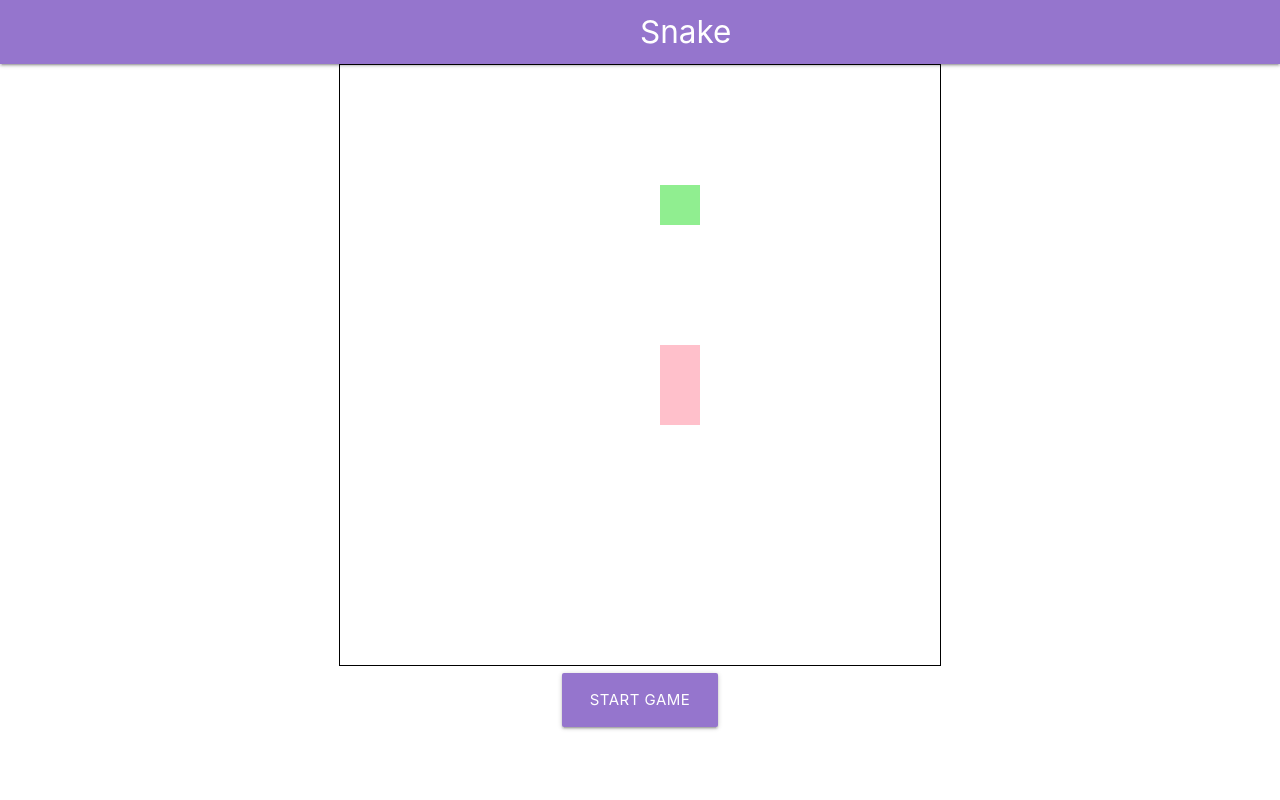
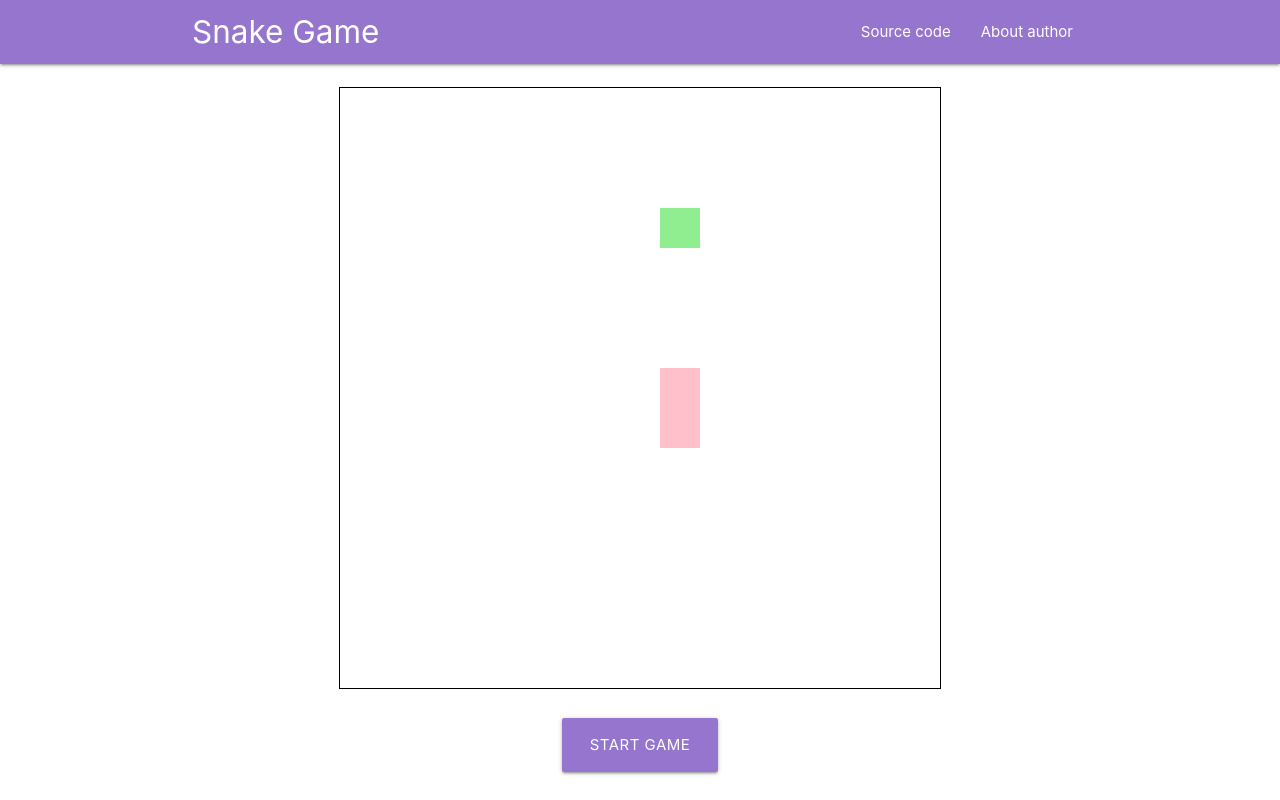
Before and after one commit to mtytos/SNAKE-GAME, a React (Create React App) app: page / in a window 1280 px wide. Built offline with nearby package versions, Linux system fonts and the light colour scheme.

Commit message:
add nav description

```diff
--- a/src/App.js
+++ b/src/App.js
@@ -92,6 +92,7 @@ const App = () => {
     return (
         <div>
             <Navbar />
+            <br/>
             <div className="container center-align">
                 <div role="button" tabIndex="0" onKeyDown={e => moveSnake(e)}>
                     <canvas
@@ -101,7 +102,7 @@ const App = () => {
                         height={`${CANVAS_SIZE[1]}px`}
                     />
                     {gameOver && <div>GAME OVER!</div>}
-                    <br/>
+                    <br/><br/>
                     <ButtonStart start={() => startGame()} />
                 </div>
             </div>
--- a/src/components/Navbar.jsx
+++ b/src/components/Navbar.jsx
@@ -3,8 +3,12 @@ import React from "react";
 const Navbar = () => {
     return (
         <nav className="nav-wraper deep-purple lighten-2">
-            <div className="container center-align">
-                <a href="#!" className="brand-logo">Snake</a>
+            <div className="container">
+                <a href="#!" className="brand-logo">Snake Game</a>
+                <ul id="nav-mobile" className="right hide-on-med-and-down">
+                    <li><a href="https://github.com/mtytos/SNAKE-GAME">Source code</a></li>
+                    <li><a href="https://github.com/mtytos">About author</a></li>
+                </ul>
             </div>
         </nav>
     );
```
